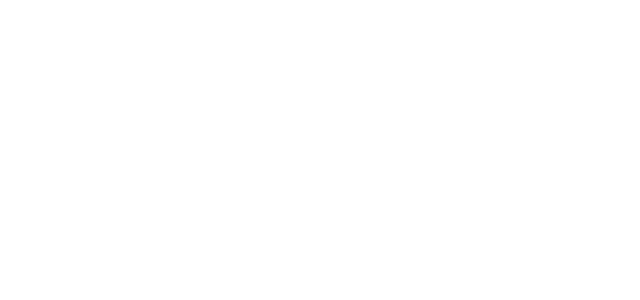
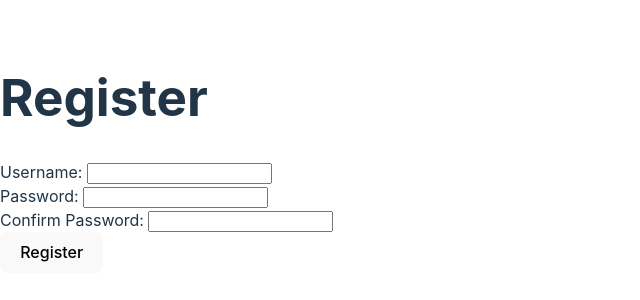
Before and after one commit to JulietteDupin/D9-SneakR-code, a React (Vite) app in the folder Front/SneakR/: page /register in a window 1280 px wide. Before the commit this address had no page. Shown: the part 246-546 px from the top of the page, without its empty margins (0-640 px from the left). Built offline with nearby package versions, Linux system fonts and the light colour scheme; the HTML template or start-up script is replaced by a standard one.

Commit message:
[ADD] | Register page

```diff
--- a/Front/SneakR/src/App.jsx
+++ b/Front/SneakR/src/App.jsx
@@ -2,6 +2,7 @@
 import { Routes, Route } from 'react-router-dom';
 import Home from './pages/Home';
 import Login from './pages/Login';
+import Register from './pages/Register';
 
 function App() {
   return (
@@ -9,6 +10,7 @@
       <Routes>
         <Route path="/" element={<Home />} />
         <Route path="/login" element={<Login />} />
+        <Route path="/register" element={<Register />} />
       </Routes>
     </div>
   );
--- a/Front/SneakR/src/pages/Login.jsx
+++ b/Front/SneakR/src/pages/Login.jsx
@@ -1,5 +1,6 @@
 import React, { useState } from 'react';
 import { useNavigate } from 'react-router-dom';
+import { Link } from 'react-router-dom';
 
 export default function Login() {
   const navigate = useNavigate();
@@ -41,6 +42,8 @@
         </div>
         <button type="submit">Login</button>
       </form>
+      <p>Don't have an account? <Link to="/register">Register here</Link></p>
+
     </div>
   );
 }
--- /dev/null
+++ b/Front/SneakR/src/pages/Register.jsx
@@ -0,0 +1,65 @@
+import React, { useState } from 'react';
+import { useNavigate } from 'react-router-dom';
+
+export default function Register() {
+  const navigate = useNavigate();
+  const [username, setUsername] = useState('');
+  const [password, setPassword] = useState('');
+  const [confirmPassword, setConfirmPassword] = useState('');
+  const [error, setError] = useState('');
+
+  const handleRegister = (e) => {
+    e.preventDefault();
+
+    if (password !== confirmPassword) {
+      setError('Passwords do not match');
+      return;
+    }
+
+    if (!username || !password) {
+      setError('Please fill in all fields');
+      return;
+    }
+
+    // Simulate storing the user's credentials in localStorage, to take down once we have the backend working
+    localStorage.setItem('username', username);
+    localStorage.setItem('password', password);
+
+    // Redirect to the login page
+    navigate('/login');
+  };
+
+  return (
+    <div>
+      <h1>Register</h1>
+      <form onSubmit={handleRegister}>
+        {error && <p style={{ color: 'red' }}>{error}</p>}
+        <div>
+          <label>Username: </label>
+          <input
+            type="text"
+            value={username}
+            onChange={(e) => setUsername(e.target.value)}
+          />
+        </div>
+        <div>
+          <label>Password: </label>
+          <input
+            type="password"
+            value={password}
+            onChange={(e) => setPassword(e.target.value)}
+          />
+        </div>
+        <div>
+          <label>Confirm Password: </label>
+          <input
+            type="password"
+            value={confirmPassword}
+            onChange={(e) => setConfirmPassword(e.target.value)}
+          />
+        </div>
+        <button type="submit">Register</button>
+      </form>
+    </div>
+  );
+}
```
